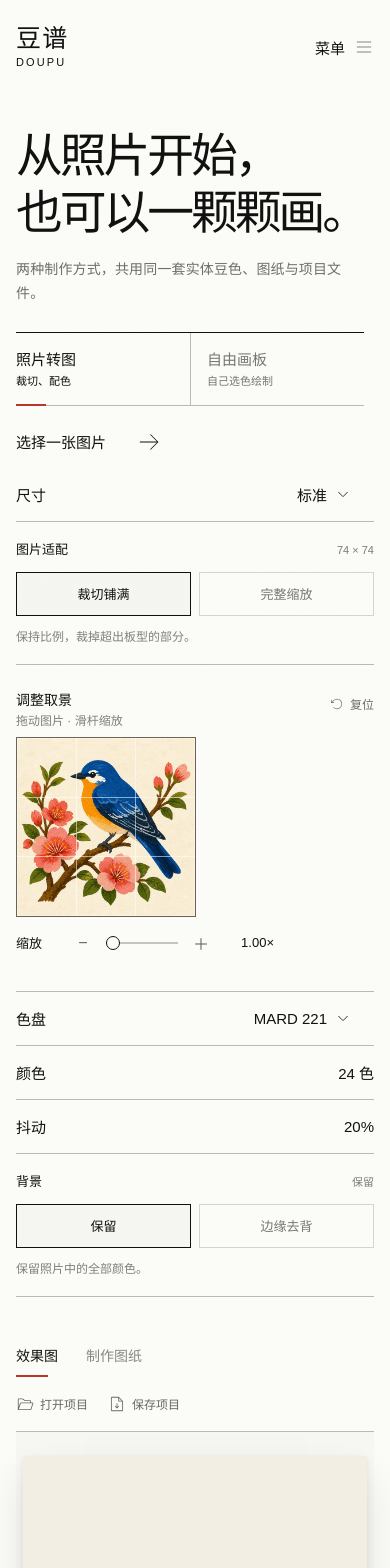
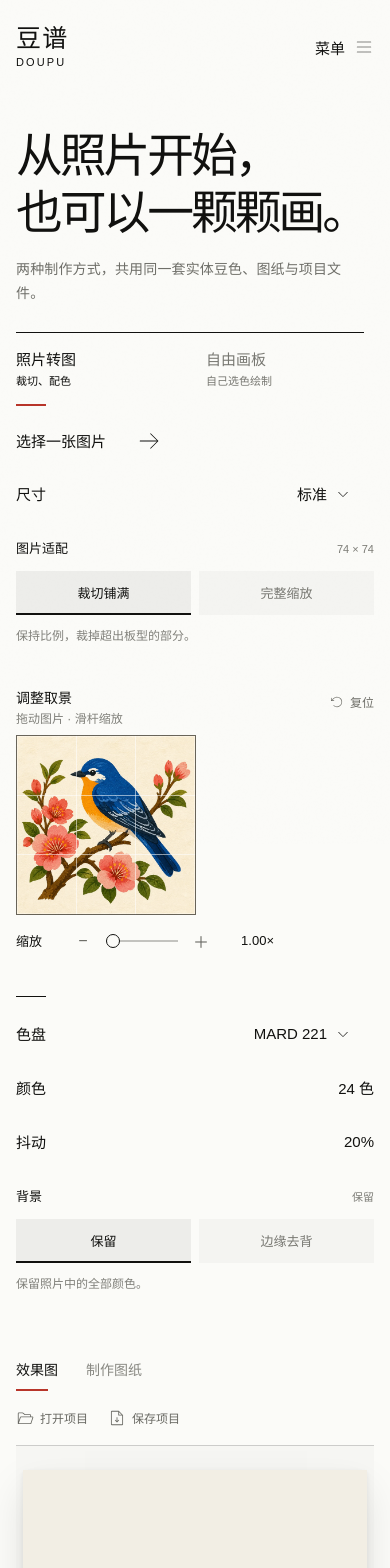
Before and after one commit to orriduck/doupu, a React (Vite) app: page / in a window 390 px wide. Shown: the top 1568 px of the page. Built offline with nearby package versions, Linux system fonts and the light colour scheme.

Commit message:
refine editor separator hierarchy

```diff
--- a/src/styles.css
+++ b/src/styles.css
@@ -7,8 +7,8 @@
   --paper: #fbfbf8;
   --ink: #11110f;
   --muted: #6f6f69;
-  --faint: rgba(17, 17, 15, 0.16);
-  --rule: rgba(17, 17, 15, 0.28);
+  --faint: rgba(17, 17, 15, 0.12);
+  --rule: rgba(17, 17, 15, 0.2);
   --red: #b8352a;
   --page: min(100% - 64px, 1500px);
   --editor-width: 100%;
@@ -269,7 +269,19 @@ input:focus-visible {
 }
 
 .control-section--color {
-  border-top: 0.5px solid var(--rule);
+  margin-top: 7px;
+  padding-top: 11px;
+  position: relative;
+}
+
+.control-section--color::before {
+  width: 30px;
+  height: 1px;
+  position: absolute;
+  top: 0;
+  left: 0;
+  content: '';
+  background: var(--ink);
 }
 
 .control-row {
@@ -277,7 +289,6 @@ input:focus-visible {
   min-height: 32px;
   padding: 0;
   border: 0;
-  border-bottom: 0.5px solid var(--rule);
   background: transparent;
   display: grid;
   grid-template-columns: 88px minmax(72px, 1fr) 104px;
@@ -375,7 +386,7 @@ input:focus-visible {
 }
 
 .editorial-select__menu button + button {
-  border-top: 0.5px solid rgba(17, 17, 15, 0.09);
+  border-top: 0;
 }
 
 .editorial-select__menu button:hover,
@@ -457,8 +468,7 @@ input:focus-visible {
 }
 
 .fit-control {
-  padding: 7px 0 8px;
-  border-bottom: 0.5px solid var(--rule);
+  padding: 8px 0 9px;
 }
 
 .fit-heading {
@@ -484,19 +494,22 @@ input:focus-visible {
 .fit-options button {
   min-height: 32px;
   padding: 0 12px;
-  border: 0.5px solid var(--faint);
-  background: transparent;
+  border: 0;
+  background: rgba(17, 17, 15, 0.028);
   color: #777771;
   cursor: pointer;
   font-size: 12px;
-  transition: border-color 300ms var(--ease-heavy), color 300ms var(--ease-heavy), background-color 300ms var(--ease-heavy);
+  transition: color 300ms var(--ease-heavy), background-color 300ms var(--ease-heavy), box-shadow 300ms var(--ease-heavy);
 }
 
 .fit-options button:hover,
 .fit-options button.is-active {
-  border-color: var(--ink);
-  background: rgba(17, 17, 15, 0.025);
+  background: rgba(17, 17, 15, 0.055);
   color: var(--ink);
+}
+
+.fit-options button.is-active {
+  box-shadow: inset 0 -2px 0 var(--ink);
 }
 
 .fit-options button:active {
@@ -511,8 +524,7 @@ input:focus-visible {
 }
 
 .background-control {
-  padding: 7px 0 8px;
-  border-bottom: 0.5px solid var(--rule);
+  padding: 10px 0 9px;
 }
 
 .background-heading {
@@ -537,20 +549,23 @@ input:focus-visible {
 .background-options button {
   min-height: 32px;
   padding: 0 12px;
-  border: 0.5px solid var(--faint);
-  background: transparent;
+  border: 0;
+  background: rgba(17, 17, 15, 0.028);
   color: #777771;
   cursor: pointer;
   font-size: 12px;
-  transition: border-color 300ms var(--ease-heavy), color 300ms var(--ease-heavy), background-color 300ms var(--ease-heavy);
+  transition: color 300ms var(--ease-heavy), background-color 300ms var(--ease-heavy), box-shadow 300ms var(--ease-heavy);
 }
 
 .background-options button:hover,
 .background-options button:focus-visible,
 .background-options button.is-active {
-  border-color: var(--ink);
-  background: rgba(17, 17, 15, 0.025);
+  background: rgba(17, 17, 15, 0.055);
   color: var(--ink);
+}
+
+.background-options button.is-active {
+  box-shadow: inset 0 -2px 0 var(--ink);
 }
 
 .background-options button:active {
@@ -1671,7 +1686,6 @@ input:focus-visible {
   display: grid;
   grid-template-columns: 1fr 1fr;
   border-top: 1px solid var(--ink);
-  border-bottom: 0.5px solid var(--rule);
 }
 
 .workflow-switch button {
@@ -1690,7 +1704,6 @@ input:focus-visible {
 
 .workflow-switch button + button {
   padding-left: 16px;
-  border-left: 0.5px solid var(--rule);
 }
 
 .workflow-switch button::after {
@@ -1712,6 +1725,15 @@ input:focus-visible {
 
 .workflow-switch button.is-active {
   color: var(--ink);
+}
+
+.workflow-switch button:focus-visible {
+  outline: 0;
+  color: var(--red);
+}
+
+.workflow-switch button:focus-visible::after {
+  transform: scaleX(1);
 }
 
 .workflow-switch button.is-active::after {
@@ -1808,7 +1830,6 @@ input:focus-visible {
   align-items: center;
   justify-content: center;
   background: rgba(17, 17, 15, 0.018);
-  border-bottom: 0.5px solid var(--rule);
   animation: enter-art 900ms 120ms var(--ease-heavy) both;
 }
 
@@ -1857,7 +1878,6 @@ input:focus-visible {
   margin: 0 0 8px;
   padding: 8px 0;
   border: 0;
-  border-bottom: 0.5px solid var(--rule);
   background: transparent;
   color: var(--ink);
   cursor: pointer;
@@ -1881,13 +1901,39 @@ input:focus-visible {
 }
 
 .manual-setup {
-  border-top: 0.5px solid var(--rule);
+  padding-top: 8px;
+  position: relative;
+}
+
+.manual-setup::before {
+  width: 30px;
+  height: 1px;
+  position: absolute;
+  top: 0;
+  left: 0;
+  content: '';
+  background: var(--ink);
 }
 
 .tool-section,
 .color-section {
-  padding: 10px 0 11px;
-  border-bottom: 0.5px solid var(--rule);
+  padding: 12px 0 10px;
+}
+
+.color-section {
+  margin-top: 4px;
+  padding-top: 13px;
+  position: relative;
+}
+
+.color-section::before {
+  width: 30px;
+  height: 1px;
+  position: absolute;
+  top: 0;
+  left: 0;
+  content: '';
+  background: var(--ink);
 }
 
 .manual-section-heading {
@@ -1918,22 +1964,26 @@ input:focus-visible {
 .tool-grid button {
   min-height: 42px;
   padding: 5px 3px;
-  border: 0.5px solid var(--faint);
-  background: transparent;
+  border: 0;
+  background: rgba(17, 17, 15, 0.028);
   color: #777771;
   cursor: pointer;
   display: grid;
   place-items: center;
   gap: 3px;
   font-size: 10px;
-  transition: border-color 220ms ease, color 220ms ease, background-color 220ms ease;
+  transition: color 220ms ease, background-color 220ms ease;
 }
 
 .tool-grid button:hover,
 .tool-grid button.is-active {
-  border-color: var(--ink);
-  background: rgba(17, 17, 15, 0.035);
+  background: rgba(17, 17, 15, 0.065);
   color: var(--ink);
+}
+
+.tool-grid button.is-active {
+  background: var(--ink);
+  color: var(--paper);
 }
 
 .selected-color {
@@ -1959,8 +2009,9 @@ input:focus-visible {
 .color-search input {
   width: 100%;
   height: 32px;
-  padding: 0 9px;
-  border: 0.5px solid var(--faint);
+  padding: 0;
+  border: 0;
+  border-bottom: 0.5px solid var(--rule);
   border-radius: 0;
   background: transparent;
   color: var(--ink);
@@ -1999,8 +2050,12 @@ input:focus-visible {
 
 .color-grid button:hover,
 .color-grid button.is-active {
-  border-color: var(--ink);
+  background: rgba(17, 17, 15, 0.045);
   color: var(--ink);
+}
+
+.color-grid button.is-active {
+  box-shadow: inset 0 -2px 0 var(--ink);
 }
 
 .color-grid button i {
@@ -2082,6 +2137,7 @@ input:focus-visible {
 
 .export-dock {
   min-height: 92px;
+  border-top: 0.5px solid var(--rule);
   display: grid;
   grid-template-columns: minmax(150px, 1.2fr) repeat(3, minmax(150px, 1fr));
   align-items: stretch;
@@ -2109,7 +2165,6 @@ input:focus-visible {
   min-width: 0;
   padding: 10px 12px;
   border: 0;
-  border-left: 0.5px solid var(--rule);
   background: transparent;
   cursor: pointer;
   display: flex;
@@ -2336,7 +2391,6 @@ input:focus-visible {
     min-height: 70px;
     padding: 10px 0;
     border-left: 0;
-    border-top: 0.5px solid var(--rule);
   }
 
   .export-dock > button strong {
```
Also changed, not shown: 1 other file (tests, documents, lock files or other folders).
